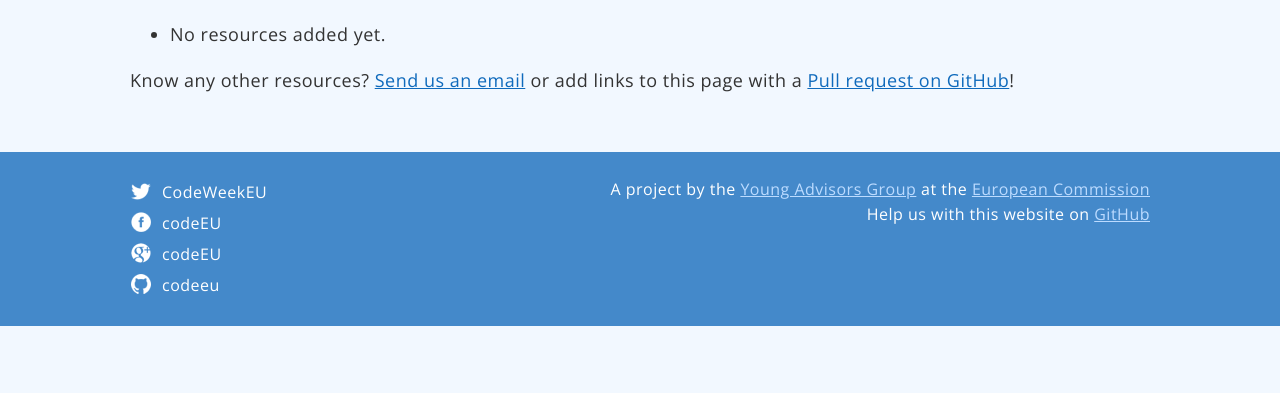
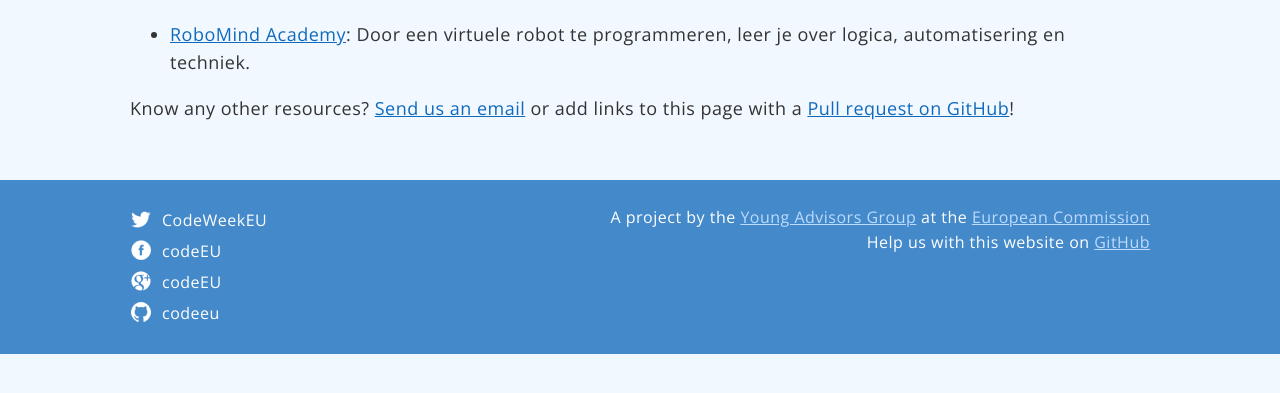
Before and after one commit to codeeu/codeeu.github.io, a Jekyll site: the page built from resources/netherlands/index.html, in a window 1280 px wide, cut to the strip 167-560 px from the top of the page. Built offline with Jekyll 4.4.1, drawn with Linux system fonts in a browser that asks for light colours; nearby versions of some CDN libraries; Markdown is read by kramdown in place of the engine named in the settings.

Commit message:
add robomind academy

```diff
--- a/resources/netherlands/index.html
+++ b/resources/netherlands/index.html
@@ -4,7 +4,7 @@
 ---
 
   <ul>
-   	<li>No resources added yet.</li>
+   	<li><a href="https://www.robomindacademy.com/go/robomind/home?lang=nl">RoboMind Academy</a>: Door een virtuele robot te programmeren, leer je over logica, automatisering en techniek.</li>
   </ul>
 
   <p>Know any other resources? <a href="mailto:{{site.contact.email}}">Send us an email</a> or add links to this page with a <a href="https://github.com/codeeu/codeeu.github.io">Pull request on GitHub</a>!</p>
```
